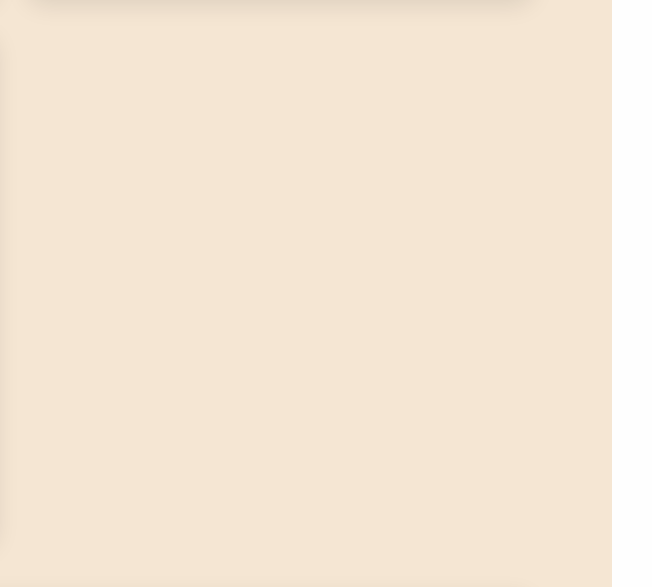
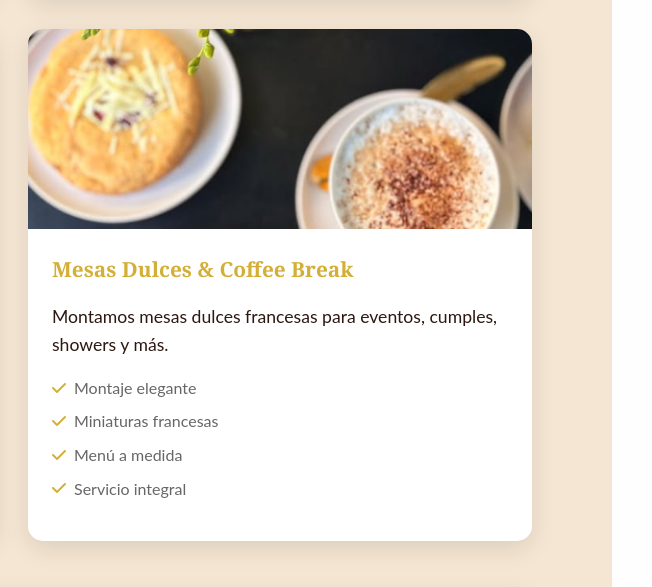
Before and after one commit to euge-90/belle-epoque-pasteleria, a plain HTML site: page productos.html in a window 1280 px wide. Shown: the part 8072-8659 px from the top of the page, 628-1280 px from the left. Drawn offline with Linux system fonts and the light colour scheme.

Commit message:
feat(especiales): agregar cuarta propuesta 'Mesas Dulces & Coffee Break' con textos traducibles

```diff
--- a/js/translations.js
+++ b/js/translations.js
@@ -224,6 +224,14 @@ class TranslationSystem {
                 'especiales.bodas.feat2': 'Degustación previa',
                 'especiales.bodas.feat3': 'Múltiples niveles',
                 'especiales.bodas.feat4': 'Decoración artística',
+
+                // Especiales - Mesas Dulces & Coffee Break
+                'especiales.mesas.titulo': 'Mesas Dulces & Coffee Break',
+                'especiales.mesas.desc': 'Montamos mesas dulces francesas para eventos, cumples, showers y más.',
+                'especiales.mesas.feat1': 'Montaje elegante',
+                'especiales.mesas.feat2': 'Miniaturas francesas',
+                'especiales.mesas.feat3': 'Menú a medida',
+                'especiales.mesas.feat4': 'Servicio integral',
 
                 'especiales.como.titulo': '¿Cómo hacer tu pedido especial?',
                 'especiales.paso1.titulo': 'Contactanos',
@@ -776,6 +784,14 @@ class TranslationSystem {
                 'especiales.bodas.feat2': 'Prior tasting',
                 'especiales.bodas.feat3': 'Multiple tiers',
                 'especiales.bodas.feat4': 'Artistic decoration',
+
+                // Specials - Dessert Tables & Coffee Break
+                'especiales.mesas.titulo': 'Dessert Tables & Coffee Break',
+                'especiales.mesas.desc': 'We set up French-style dessert tables for events, birthdays, showers and more.',
+                'especiales.mesas.feat1': 'Elegant setup',
+                'especiales.mesas.feat2': 'French miniatures',
+                'especiales.mesas.feat3': 'Custom menu',
+                'especiales.mesas.feat4': 'Full service',
 
                 'especiales.como.titulo': 'How to place your special order?',
                 'especiales.paso1.titulo': 'Contact us',
--- a/productos.html
+++ b/productos.html
@@ -1124,6 +1124,23 @@
                                 </ul>
                             </div>
                         </div>
+
+                        <!-- Nueva propuesta: Mesas Dulces & Coffee Break -->
+                        <div class="special-order-card">
+                            <div class="special-image">
+                                <img src="images/desayuno.png" alt="Mesas Dulces y Coffee Break" loading="lazy">
+                            </div>
+                            <div class="special-content">
+                                <h3 data-translate="especiales.mesas.titulo">Mesas Dulces & Coffee Break</h3>
+                                <p data-translate="especiales.mesas.desc">Montamos mesas dulces francesas para eventos, cumples, showers y más.</p>
+                                <ul class="special-features">
+                                    <li><i class="fas fa-check"></i> <span data-translate="especiales.mesas.feat1">Montaje elegante</span></li>
+                                    <li><i class="fas fa-check"></i> <span data-translate="especiales.mesas.feat2">Miniaturas francesas</span></li>
+                                    <li><i class="fas fa-check"></i> <span data-translate="especiales.mesas.feat3">Menú a medida</span></li>
+                                    <li><i class="fas fa-check"></i> <span data-translate="especiales.mesas.feat4">Servicio integral</span></li>
+                                </ul>
+                            </div>
+                        </div>
                     </div>
 
                     <div class="contact-special-orders">
```
